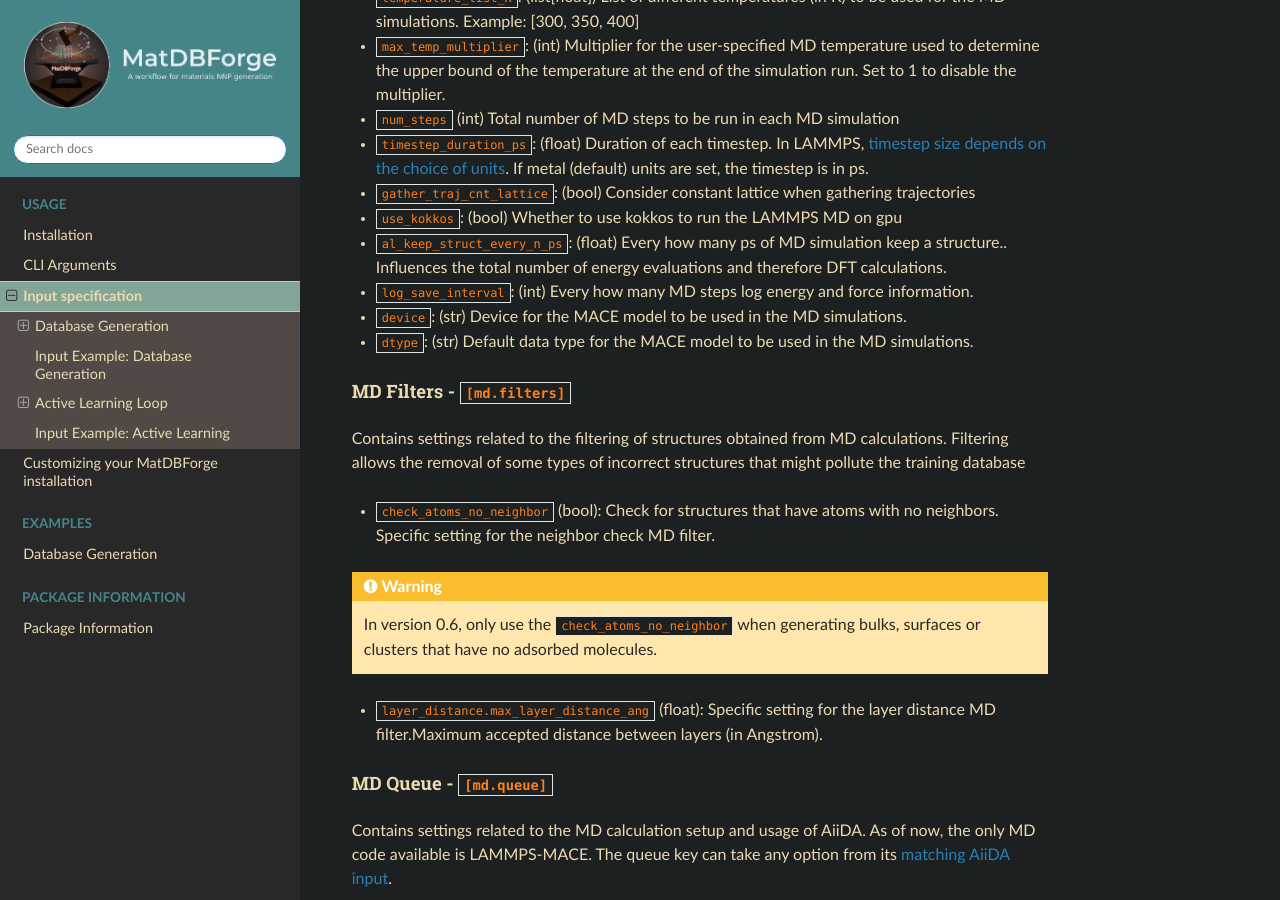
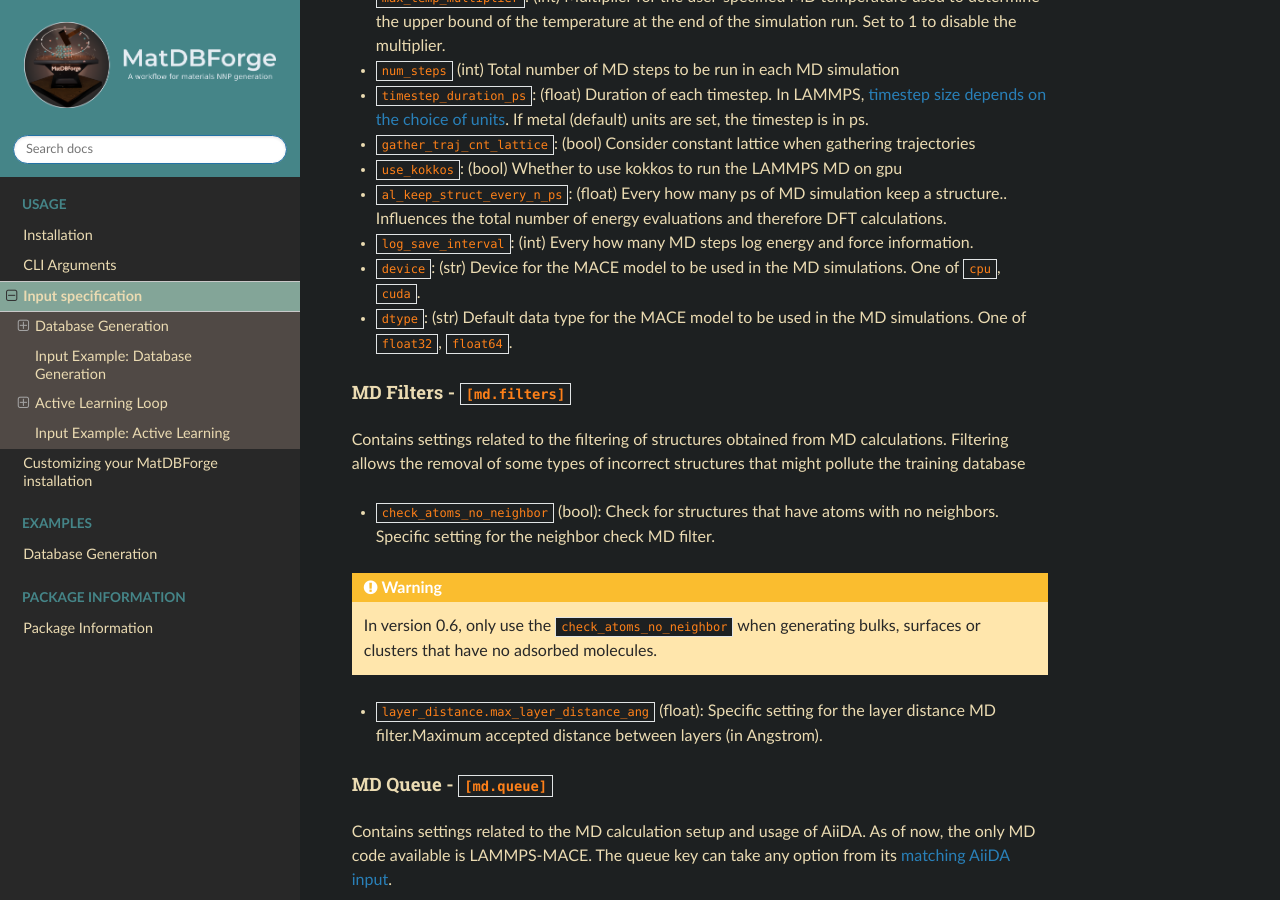
Before and after one commit to gitlzzz/ATLAS, a Sphinx documentation site: the page built from docs/source/input.md, in a window 1280 px wide and 900 px high, scrolled down 13432 px. Built offline with Sphinx 7.4.7 and the Read the Docs theme 3.1.0, drawn with Linux system fonts in a browser that asks for light colours; some of the changed text lies outside the part shown.

Commit message:
docs(al_loop): updated inputs for simple MD

````diff
--- a/docs/source/input.md
+++ b/docs/source/input.md
@@ -246,8 +246,8 @@
 - `use_kokkos`: (bool) Whether to use kokkos to run the LAMMPS MD on gpu
 - `al_keep_struct_every_n_ps`: (float) Every how many ps of MD simulation keep a structure.. Influences the total number of energy evaluations and therefore DFT calculations.
 - `log_save_interval`: (int) Every how many MD steps log energy and force information.
-- `device`: (str) Device for the MACE model to be used in the MD simulations.
-- `dtype`: (str) Default data type for the MACE model to be used in the MD simulations.
+- `device`: (str) Device for the MACE model to be used in the MD simulations. One of `cpu`, `cuda`.
+- `dtype`: (str) Default data type for the MACE model to be used in the MD simulations. One of `float32`, `float64`.
 
 #### MD Filters - `[md.filters]`
 
@@ -305,7 +305,7 @@
 - `batch_size`: (int) Size of the training batch
 - `compute_stress`: (bool) Whether or not to compute stress (true/false)
 
-#### MACE Evaluation Scheduler - `[committee_eval.metadata.options]
+#### MACE Evaluation Scheduler - `[committee_eval.metadata.options]`
 
 Contains settings related to the scheduler and AiiDA for the MACE Evaluations. This key can take any option from its [matching AiiDA input](https://aiida.readthedocs.io/projects/aiida-core/en/stable/topics/calculations/usage.html#options). Below are listed the bare minimum options for running calculations using an SGE scheduler:
 
@@ -384,11 +384,12 @@
 - `metadata.options.max_wallclock_seconds` = 117280000
 - `metadata.options.max_memory_kb` = 102400000
 - `metadata.options.withmpi` = true
-- `metadata.options.custom_scheduler_commands`: (str)
+- `metadata.options.custom_scheduler_commands`: (str) Multiline string containing commands for the scheduler not included in the other options above, such as the number of gpus to use, or to reserve a specific computer. Refer to your scheduler manual to see available options.
 
-```
-'''#$ -l gpu=1
-$ -l hostname="tekla2188"
+```python
+'''
+#$ -l gpu=2
+$ -l hostname="node1234"
 '''
 ```
 
--- a/src/MatDBForge/data/input_files/active_learning_settings.toml
+++ b/src/MatDBForge/data/input_files/active_learning_settings.toml
@@ -32,10 +32,6 @@
 # Tighter thresholds (lower values) will result in more DFT calculations.
 # Any RMSE E/F values above chem_acc*chem_acc_multiplier will be considered wrong.
 model_acc_multiplier = 10
-
-# (int) Every how many ps of MD simulation keep a structure.
-# Influences the total number of energy evaluations and possibly DFT calculations.
-al_keep_struct_every_n_ps = 1
 
 # (bool) Whether to check for extrapolation using the MACE descriptors
 check_extrapolation = true
````
Also changed, not shown: other parts of docs/source/input.md (+2 -2 lines).
